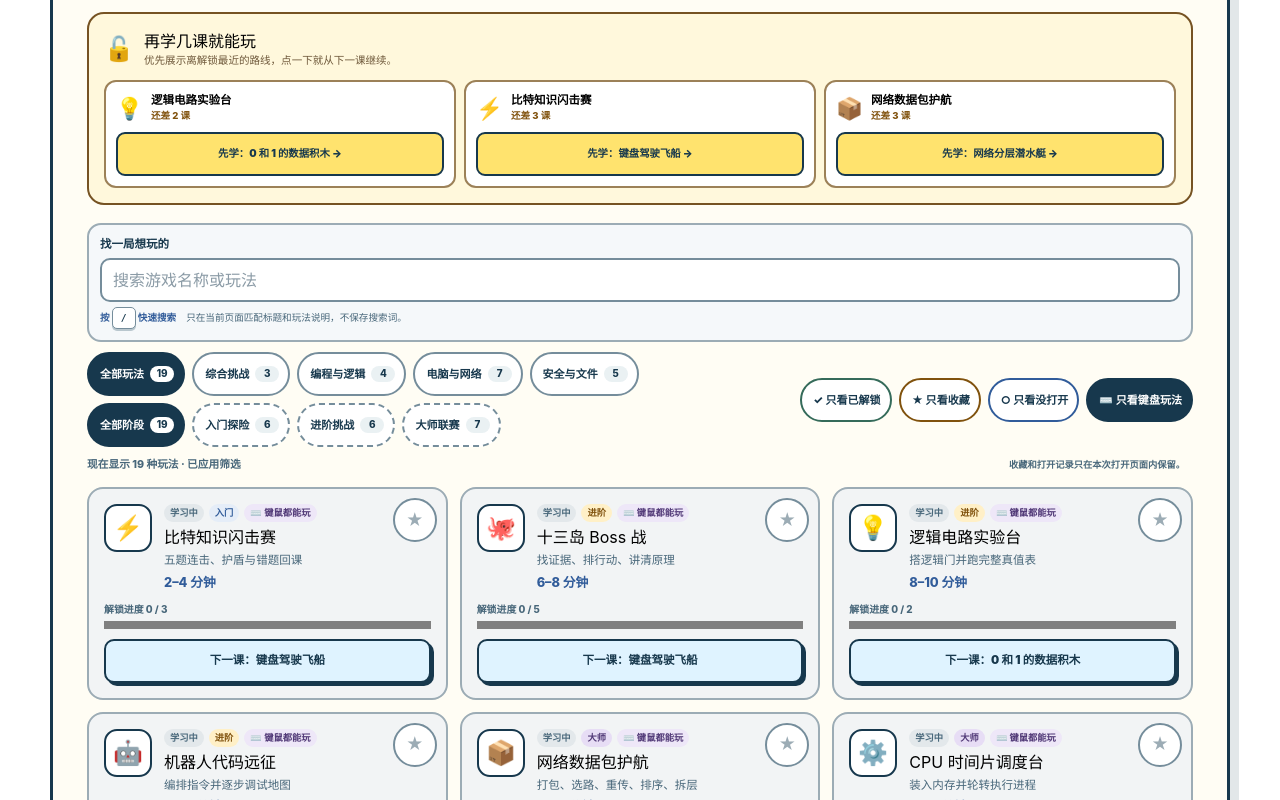
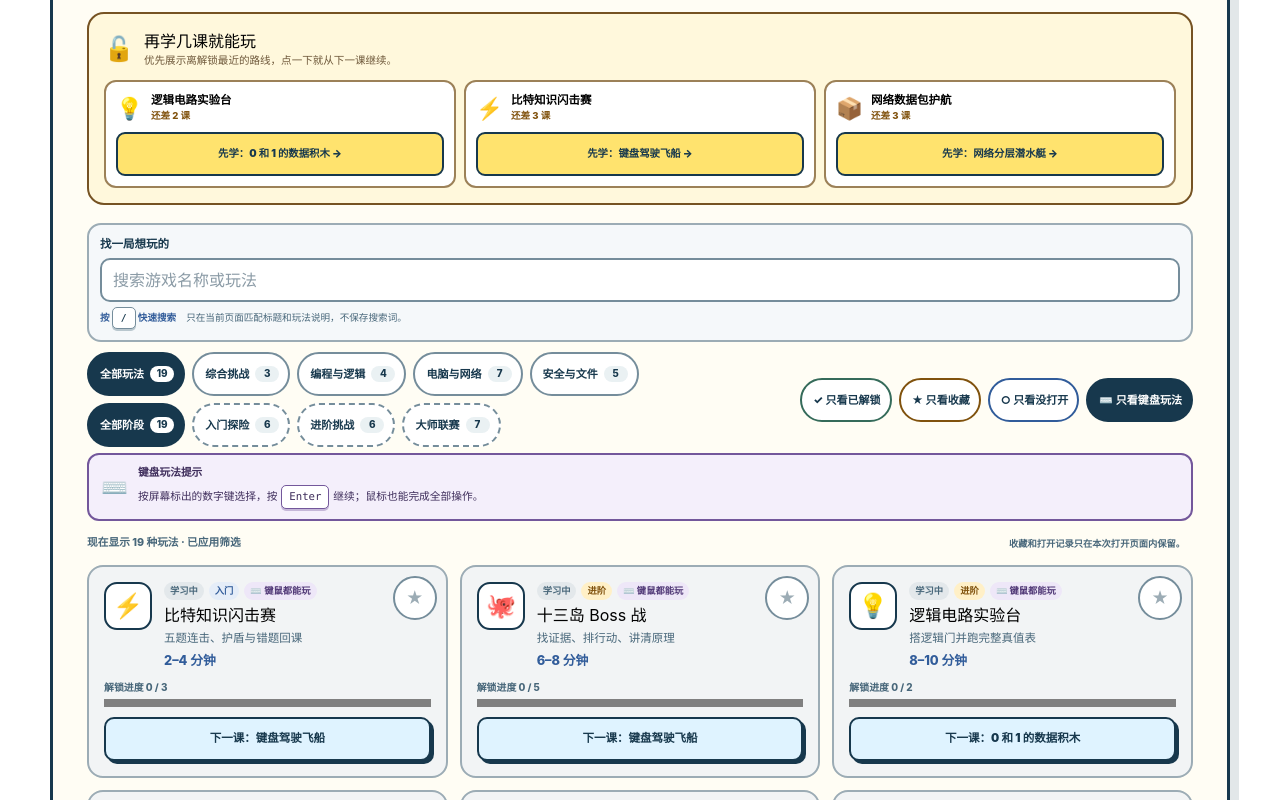
Before and after one commit to oldshipmaster/computer-study, a Next.js app: page / in a window 1280 px wide. Both pictures are taken after a click on the button "⌨ 只看键盘玩法". Shown: the part 883-1683 px from the top of the page. Built offline with nearby package versions, Linux system fonts and the light colour scheme.

Commit message:
feat: guide keyboard game players

```diff
--- a/components/GameArcade.css
+++ b/components/GameArcade.css
@@ -61,6 +61,7 @@
 .game-arcade-filter[aria-pressed="true"] .game-arcade-filter-count { background: #fff; color: #17384d; }
 .game-arcade-filter[aria-pressed="true"] { border-color: #17384d; background: #17384d; color: white; }
 .game-arcade-personal-filters { display:flex; flex-wrap:wrap; gap:7px; } .game-arcade-filter--unlocked { flex: 0 0 auto; border-color: #356b5a; } .game-arcade-filter--favorites { border-color:#80520d; } .game-arcade-filter--unvisited { border-color:#315c9a; } .game-arcade-filter--keyboard { border-color:#513977; }
+.game-arcade-keyboard-guide { display:flex; align-items:center; gap:10px; margin:4px 0 10px; padding:10px 12px; border:2px solid #73579b; border-radius:12px; background:#f4effb; color:#3f2e5c; } .game-arcade-keyboard-guide > span { font-size:1.35rem; } .game-arcade-keyboard-guide p { display:flex; flex-wrap:wrap; align-items:center; gap:4px; margin:0; font-size:.67rem; } .game-arcade-keyboard-guide b { width:100%; } .game-arcade-keyboard-guide kbd { display:inline-grid; min-width:48px; min-height:24px; place-items:center; border:1px solid #73579b; border-radius:5px; background:white; color:#3f2e5c; font:900 .61rem/1 inherit; box-shadow:0 2px 0 #c5b7d8; }
 .game-arcade-filter--level { border-style: dashed; }
 .game-arcade-results-row { display:flex; align-items:center; gap:8px; margin-bottom:10px; } .game-arcade-results { display:flex; min-height: 24px; flex:1; align-items:center; gap:7px; margin:0; color: #48677a; font-size: .67rem; font-weight: 800; } .game-arcade-results small { margin-left:auto; font-size:.58rem; font-weight:650; } .game-arcade-results-actions { display:flex; flex-wrap:wrap; gap:6px; } .game-arcade-clear-favorites, .game-arcade-clear-visits { min-height:44px; flex:0 0 auto; padding:7px 10px; border:2px solid #80520d; border-radius:999px; background:#fff8dc; color:#6e470d; cursor:pointer; font:inherit; font-size:.62rem; font-weight:900; } .game-arcade-clear-visits { border-color:#356b5a; background:#edfaf3; color:#285f47; }
 .game-arcade-updated-picks { display:flex; width:fit-content; min-height:44px; align-items:center; gap:6px; margin:0 0 10px auto; padding:7px 11px; border:2px solid #315c9a; border-radius:999px; background:#e5edf8; color:#234b80; font-size:.66rem; font-weight:900; text-decoration:none; }
--- a/components/GameArcade.tsx
+++ b/components/GameArcade.tsx
@@ -112,6 +112,7 @@ export function GameArcade({ completedCourseIds, onStartCourse }: GameArcadeProp
         <div className="game-arcade-filter-stack"><div className="game-arcade-filters" aria-label="按主题筛选游戏" role="group">{CATEGORY_OPTIONS.map((option) => <button aria-label={`${option.label}，${filterCounts.categories[option.id]}种玩法`} aria-pressed={category === option.id} className="game-arcade-filter" key={option.id} onClick={() => setCategory(option.id)} type="button"><span>{option.label}</span><small aria-hidden="true" className="game-arcade-filter-count">{filterCounts.categories[option.id]}</small></button>)}</div><div className="game-arcade-filters" aria-label="按学习阶段筛选游戏" role="group">{LEVEL_OPTIONS.map((option) => <button aria-label={`${option.label}，${filterCounts.levels[option.id]}种玩法`} aria-pressed={level === option.id} className="game-arcade-filter game-arcade-filter--level" key={option.id} onClick={() => setLevel(option.id)} type="button"><span>{option.label}</span><small aria-hidden="true" className="game-arcade-filter-count">{filterCounts.levels[option.id]}</small></button>)}</div></div>
         <div className="game-arcade-personal-filters"><button aria-pressed={unlockedOnly} className="game-arcade-filter game-arcade-filter--unlocked" onClick={() => setUnlockedOnly((current) => !current)} type="button">✓ 只看已解锁</button><button aria-pressed={favoritesOnly} className="game-arcade-filter game-arcade-filter--favorites" onClick={() => setFavoritesOnly((current) => !current)} type="button">★ 只看收藏</button><button aria-pressed={unvisitedOnly} className="game-arcade-filter game-arcade-filter--unvisited" onClick={() => setUnvisitedOnly((current) => !current)} type="button">○ 只看没打开</button><button aria-pressed={keyboardOnly} className="game-arcade-filter game-arcade-filter--keyboard" onClick={() => setKeyboardOnly((current) => !current)} type="button">⌨ 只看键盘玩法</button></div>
       </div>
+      {keyboardOnly ? <aside className="game-arcade-keyboard-guide" role="note"><span aria-hidden="true">⌨</span><p><b>键盘玩法提示</b>按屏幕标出的数字键选择，按 <kbd>Enter</kbd> 继续；鼠标也能完成全部操作。</p></aside> : null}
       <div className="game-arcade-results-row"><p className="game-arcade-results" role="status">现在显示 {visibleEntries.length} 种玩法{filtersActive ? " · 已应用筛选" : ""}{favoriteIds.length ? ` · 已收藏 ${favoriteIds.length} 种` : ""}{visitedGameIds.length ? ` · 本次打开 ${visitedGameIds.length} 种` : ""}<small>收藏和打开记录只在本次打开页面内保留。</small></p><div className="game-arcade-results-actions">{visitedGameIds.length ? <button className="game-arcade-clear-visits" onClick={() => setVisitedGameIds([])} type="button">清空打开记录</button> : null}{favoriteIds.length ? <button className="game-arcade-clear-favorites" onClick={clearFavorites} type="button">清空全部收藏</button> : null}</div></div>
       {category !== "all" || level !== "all" || query.trim() || favoriteIds.length ? <a className="game-arcade-updated-picks" href="#game-arcade-picks-heading">查看更新后的今日推荐 <span aria-hidden="true">↑</span></a> : null}
 
```
Also changed, not shown: 1 other file (tests, documents, lock files or other folders).
